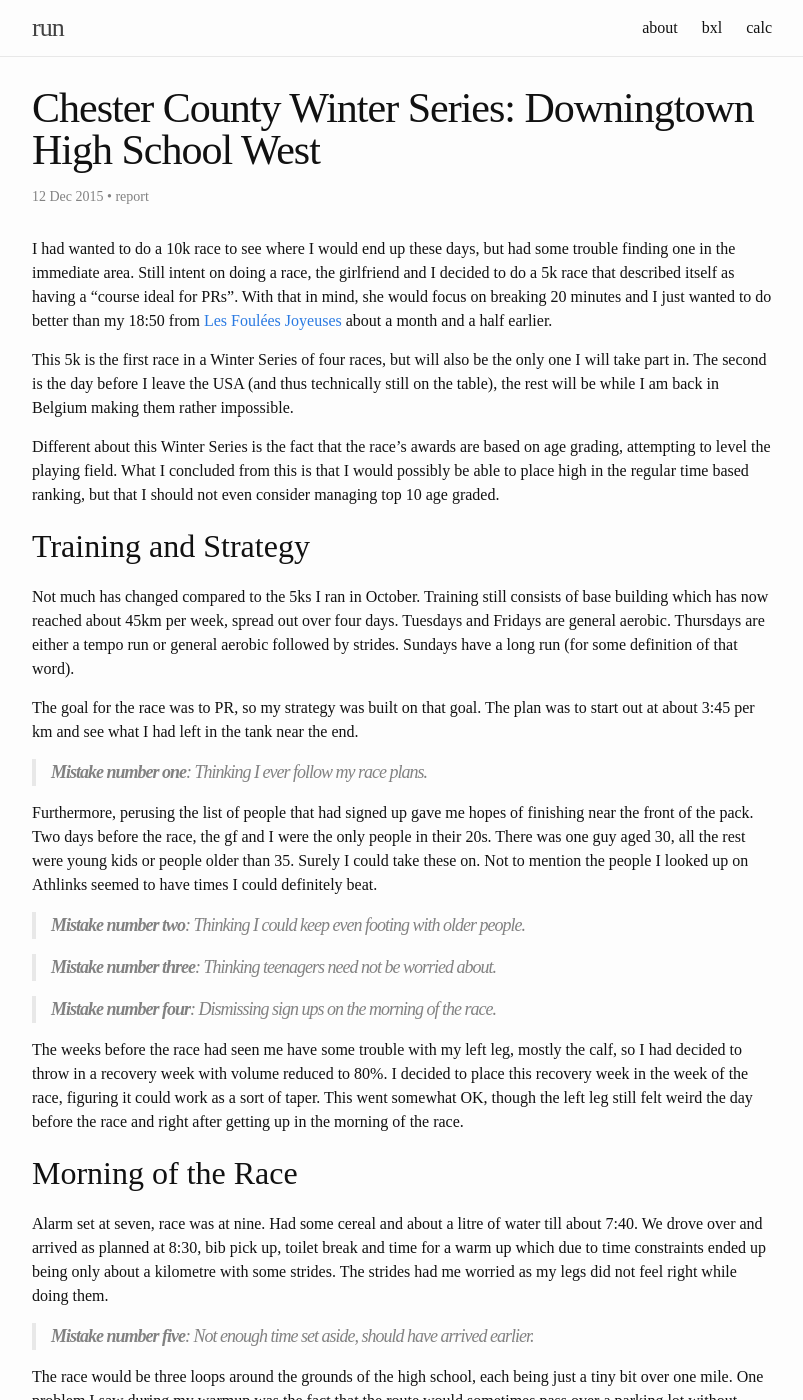
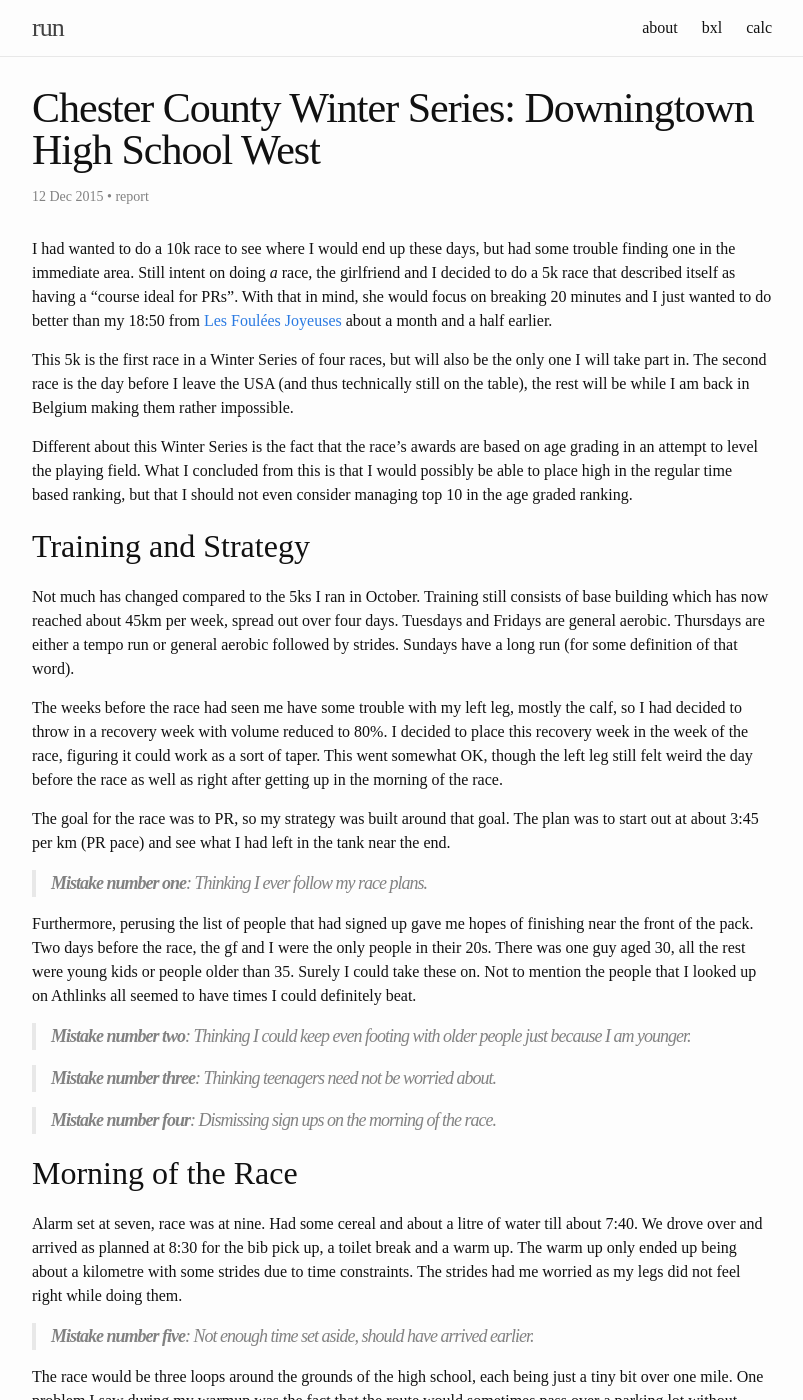
Before and after one commit to ward/run, a Jekyll site: the page built from _posts/2015-12-12-chester-county-winter-series.md, in a window 1280 px wide and 1400 px high. Shown: the whole window, without its empty margins (238-1041 px from the left). Built offline with Jekyll 4.4.1, drawn with Linux system fonts in a browser that asks for light colours; some of the changed text lies outside the part shown.

Commit message:
Proofread chester county winter series

```diff
--- a/_posts/2015-12-12-chester-county-winter-series.md
+++ b/_posts/2015-12-12-chester-county-winter-series.md
@@ -6,21 +6,22 @@ tags: report
 ---
 
 I had wanted to do a 10k race to see where I would end up these days, but had
-some trouble finding one in the immediate area. Still intent on doing a race,
+some trouble finding one in the immediate area. Still intent on doing *a* race,
 the girlfriend and I decided to do a 5k race that described itself as having a
 "course ideal for PRs". With that in mind, she would focus on breaking 20
 minutes and I just wanted to do better than my 18:50 from [Les Foulées
 Joyeuses][foulees] about a month and a half earlier.
 
 This 5k is the first race in a Winter Series of four races, but will also be
-the only one I will take part in. The second is the day before I leave the USA
-(and thus technically still on the table), the rest will be while I am back in
-Belgium making them rather impossible.
+the only one I will take part in. The second race is the day before I leave the
+USA (and thus technically still on the table), the rest will be while I am back
+in Belgium making them rather impossible.
 
 Different about this Winter Series is the fact that the race's awards are based
-on age grading, attempting to level the playing field. What I concluded from
+on age grading in an attempt to level the playing field. What I concluded from
 this is that I would possibly be able to place high in the regular time based
-ranking, but that I should not even consider managing top 10 age graded.
+ranking, but that I should not even consider managing top 10 in the age graded
+ranking.
 
 ## Training and Strategy
 
@@ -30,9 +31,16 @@ over four days. Tuesdays and Fridays are general aerobic. Thursdays are either
 a tempo run or general aerobic followed by strides. Sundays have a long run
 (for some definition of that word).
 
-The goal for the race was to PR, so my strategy was built on that goal. The
-plan was to start out at about 3:45 per km and see what I had left in the tank
-near the end.
+The weeks before the race had seen me have some trouble with my left leg,
+mostly the calf, so I had decided to throw in a recovery week with volume
+reduced to 80%. I decided to place this recovery week in the week of the race,
+figuring it could work as a sort of taper. This went somewhat OK, though the
+left leg still felt weird the day before the race as well as right after
+getting up in the morning of the race.
+
+The goal for the race was to PR, so my strategy was built around that goal. The
+plan was to start out at about 3:45 per km (PR pace) and see what I had left in
+the tank near the end.
 
 > **Mistake number one**: Thinking I ever follow my race plans.
 
@@ -40,29 +48,23 @@ Furthermore, perusing the list of people that had signed up gave me hopes of
 finishing near the front of the pack. Two days before the race, the gf and I
 were the only people in their 20s. There was one guy aged 30, all the rest were
 young kids or people older than 35. Surely I could take these on. Not to
-mention the people I looked up on Athlinks seemed to have times I could
-definitely beat.
+mention the people that I looked up on Athlinks all seemed to have times I
+could definitely beat.
 
-> **Mistake number two**: Thinking I could keep even footing with older people.
+> **Mistake number two**: Thinking I could keep even footing with older people
+> just because I am younger.
 
 > **Mistake number three**: Thinking teenagers need not be worried about.
 
 > **Mistake number four**: Dismissing sign ups on the morning of the race.
 
-The weeks before the race had seen me have some trouble with my left leg,
-mostly the calf, so I had decided to throw in a recovery week with volume
-reduced to 80%. I decided to place this recovery week in the week of the race,
-figuring it could work as a sort of taper. This went somewhat OK, though the
-left leg still felt weird the day before the race and right after getting up in
-the morning of the race.
-
 ## Morning of the Race
 
 Alarm set at seven, race was at nine. Had some cereal and about a litre of
-water till about 7:40. We drove over and arrived as planned at 8:30, bib pick
-up, toilet break and time for a warm up which due to time constraints ended up
-being only about a kilometre with some strides. The strides had me worried as
-my legs did not feel right while doing them.
+water till about 7:40. We drove over and arrived as planned at 8:30 for the bib
+pick up, a toilet break and a warm up. The warm up only ended up being about a
+kilometre with some strides due to time constraints. The strides had me worried
+as my legs did not feel right while doing them.
 
 > **Mistake number five**: Not enough time set aside, should have arrived
 > earlier.
@@ -110,11 +112,12 @@ about 20 metre ahead of me.
 In retrospect I probably should not have worried about it as much as I did
 right at that moment. The guy who passed me ended up overtaking the entire
 group that dropped me and finished second, he was the only one to run negative
-splits over the three laps out of the people in the top forty. The pace was low
+splits over the three laps out of all people in the top forty. The pace was low
 at the beginning of that km as there was a slight uphill. Finally, the kid
-seemed to, at times, take a rather liberal approach to the cone corners I
-mentioned before (see below). I shouldered on, but the pace had definitely
-dropped. Kilometres three and four in 3:51 and 3:58. The second lap in 6:15.
+seemed to, at times, take a rather liberal approach (see below) to the cone
+corners I mentioned before. I shouldered on, but the pace had definitely
+dropped. Kilometres three and four in *3:51* and *3:58*. The second lap in
+*6:15*.
 
 In the last kilometre, I decided I should at least push out anything I had left
 in the tank and try to pass the kid in the process. I managed to slowly creep
@@ -135,13 +138,20 @@ myself on the ground and remained there till I regained my breath.
 ## Results
 
 The official results confirm me missing out on sub 18, placing me at 18:01 and
-ninth to cross the line. The kid in grey managed 17:59, impressive with or
-without inventive corner taking. The people in the group that dropped me
-managed times between 17:06 and 17:41. The guy that overtook us all and managed
-to run negative splits ended up second in 16:58. Blue shirt, finally, was way
-ahead of the rest with 15:34.
+ninth to cross the line out of the 78 participants. The kid in grey managed
+17:59, impressive with or without inventive corner taking. The people in the
+group that dropped me managed times between 17:06 and 17:41. The guy that
+overtook us all and managed to run negative splits ended up second in 16:58.
+Blue shirt, finally, was way ahead of the rest with 15:34.
 
-As usual, [official results][official] and [Strava activity][strava].
+Of course, as mentioned, the official ranking was to be done by age grading.
+This kicked me all the way down to the 26th spot with only 72.06%. Even the
+girlfriend, who solidly went under 20 minutes with 19:41, was only 20th with
+75.02%. To make the top 10 I would have needed to beat 78.33%, which translates
+to beating 16:34. The age grade winner did it with 88.84% or 14:36 for me.
+
+As usual, [official results][official] and [Strava activity][strava] for your
+viewing needs.
 
 [official]: http://www.runccrs.com/ccrs-winter-series-race-1-12122015/
 [foulees]: {{ site.baseurl }}{% post_url 2015-10-25-les-foulees-joyeuses %}
```
Also changed, not shown: other parts of _posts/2015-12-12-chester-county-winter-series.md (+6 -6 lines).
